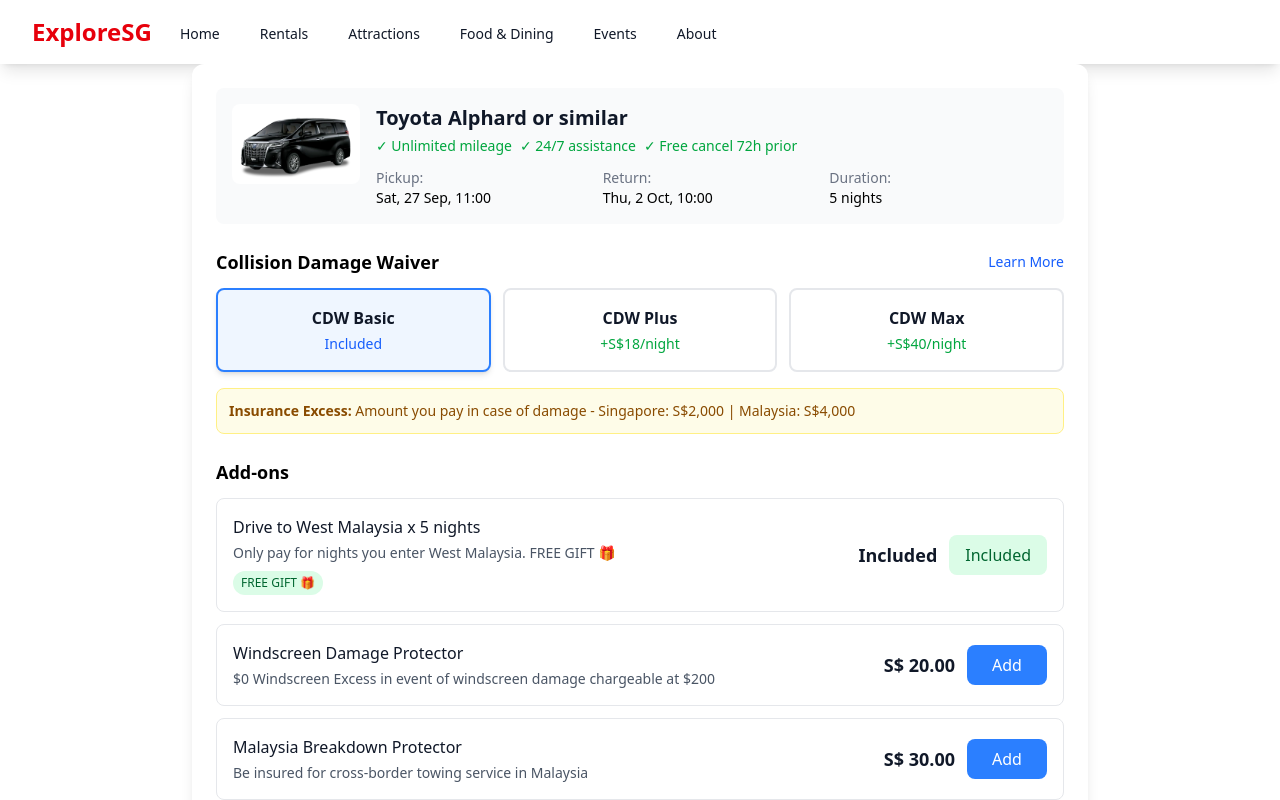
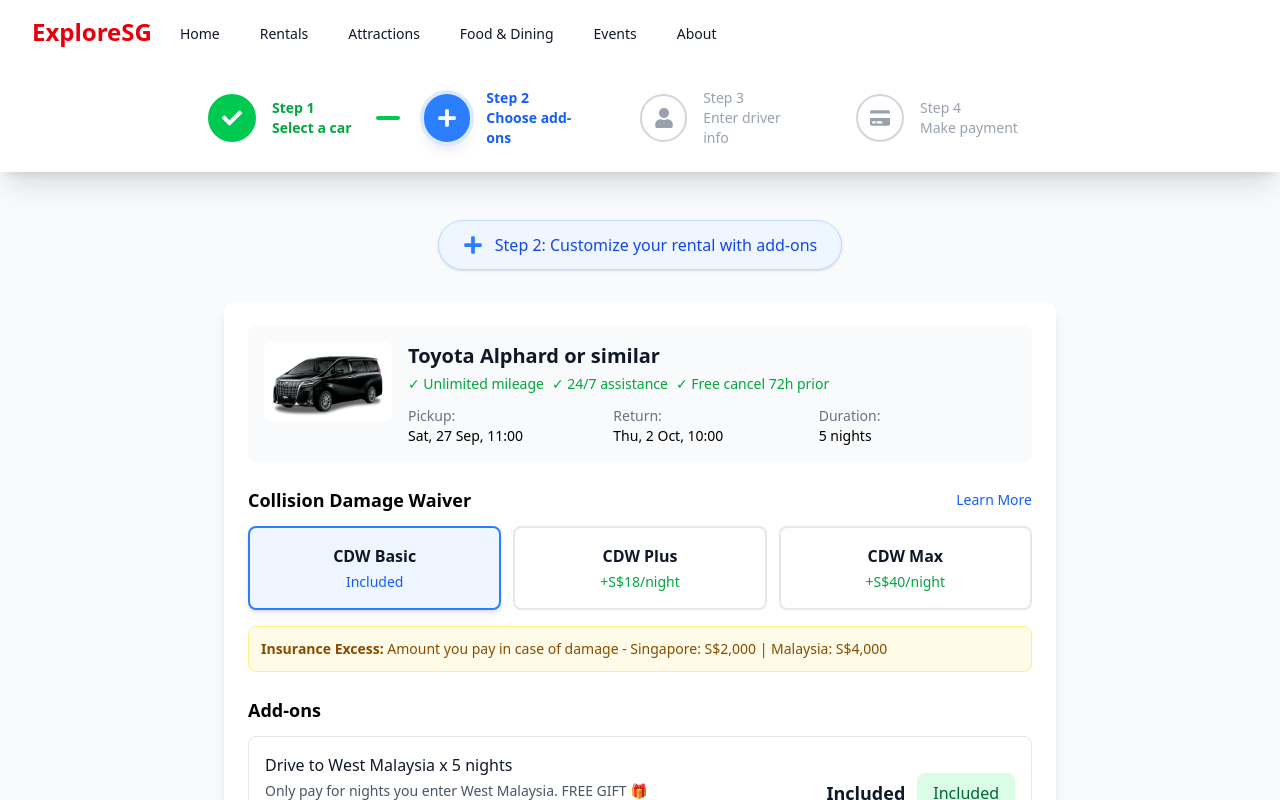
Before and after one commit to XploreSG/exploresg-frontend-service, a React (Vite) app: page /addon in a window 1280 px wide. Shown: the top 800 px of the page. Built offline with nearby package versions, Linux system fonts and the light colour scheme.

Commit message:
EXPLORE-3: Progress Card
Progress Card Updates

```diff
--- /dev/null
+++ b/src/components/Rentals/BookingProgress.tsx
@@ -0,0 +1,195 @@
+import React from "react";
+import { FaCheck, FaCar, FaPlus, FaUser, FaCreditCard } from "react-icons/fa";
+
+interface Step {
+  id: number;
+  title: string;
+  icon: React.ComponentType<{ className?: string }>;
+  status: "completed" | "current" | "upcoming";
+}
+
+interface BookingProgressProps {
+  currentStep: number;
+  className?: string;
+}
+
+const BookingProgress: React.FC<BookingProgressProps> = ({
+  currentStep,
+  className = "",
+}) => {
+  const steps: Step[] = [
+    {
+      id: 1,
+      title: "Select a car",
+      icon: FaCar,
+      status:
+        currentStep > 1
+          ? "completed"
+          : currentStep === 1
+            ? "current"
+            : "upcoming",
+    },
+    {
+      id: 2,
+      title: "Choose add-ons",
+      icon: FaPlus,
+      status:
+        currentStep > 2
+          ? "completed"
+          : currentStep === 2
+            ? "current"
+            : "upcoming",
+    },
+    {
+      id: 3,
+      title: "Enter driver info",
+      icon: FaUser,
+      status:
+        currentStep > 3
+          ? "completed"
+          : currentStep === 3
+            ? "current"
+            : "upcoming",
+    },
+    {
+      id: 4,
+      title: "Make payment",
+      icon: FaCreditCard,
+      status:
+        currentStep > 4
+          ? "completed"
+          : currentStep === 4
+            ? "current"
+            : "upcoming",
+    },
+  ];
+
+  const getStepClasses = (status: string) => {
+    switch (status) {
+      case "completed":
+        return {
+          circle: "bg-green-500 text-white border-green-500",
+          text: "text-green-600 font-semibold",
+          connector: "bg-green-500",
+        };
+      case "current":
+        return {
+          circle:
+            "bg-blue-500 text-white border-blue-500 ring-4 ring-blue-100 shadow-lg",
+          text: "text-blue-600 font-semibold",
+          connector: "bg-gray-300",
+        };
+      case "upcoming":
+        return {
+          circle: "bg-white text-gray-400 border-gray-300",
+          text: "text-gray-400",
+          connector: "bg-gray-300",
+        };
+      default:
+        return {
+          circle: "bg-white text-gray-400 border-gray-300",
+          text: "text-gray-400",
+          connector: "bg-gray-300",
+        };
+    }
+  };
+
+  const currentStepData = steps.find((s) => s.status === "current");
+
+  return (
+    <div className={`sticky top-0 z-10 bg-white shadow-xl ${className}`}>
+      <div className="mx-auto max-w-4xl px-4 py-6">
+        {/* Desktop Progress */}
+        <div className="hidden items-center justify-between sm:flex">
+          {steps.map((step, index) => {
+            const classes = getStepClasses(step.status);
+            const IconComponent = step.icon;
+
+            return (
+              <div key={step.id} className="flex flex-1 items-center">
+                {/* Step Circle */}
+                <div className="flex items-center">
+                  <div
+                    className={`flex h-12 w-12 items-center justify-center rounded-full border-2 transition-all duration-300 ${classes.circle}`}
+                  >
+                    {step.status === "completed" ? (
+                      <FaCheck className="h-5 w-5" />
+                    ) : (
+                      <IconComponent className="h-5 w-5" />
+                    )}
+                  </div>
+
+                  {/* Step Title */}
+                  <div className="ml-4">
+                    <p
+                      className={`text-sm transition-colors duration-300 ${classes.text}`}
+                    >
+                      Step {step.id}
+                    </p>
+                    <p
+                      className={`text-sm transition-colors duration-300 ${classes.text}`}
+                    >
+                      {step.title}
+                    </p>
+                  </div>
+                </div>
+
+                {/* Connector Line */}
+                {index < steps.length - 1 && (
+                  <div className="mx-6 flex-1">
+                    <div
+                      className={`h-1 rounded-full transition-colors duration-300 ${classes.connector}`}
+                    ></div>
+                  </div>
+                )}
+              </div>
+            );
+          })}
+        </div>
+
+        {/* Mobile Progress */}
+        <div className="sm:hidden">
+          <div className="mb-4 flex items-center justify-center">
+            {steps.map((step, index) => {
+              const classes = getStepClasses(step.status);
+
+              return (
+                <div key={step.id} className="flex items-center">
+                  <div
+                    className={`flex h-8 w-8 items-center justify-center rounded-full border-2 transition-all duration-300 ${classes.circle}`}
+                  >
+                    {step.status === "completed" ? (
+                      <FaCheck className="h-3 w-3" />
+                    ) : (
+                      <span className="text-xs font-bold">{step.id}</span>
+                    )}
+                  </div>
+
+                  {index < steps.length - 1 && (
+                    <div className="mx-1 w-8">
+                      <div
+                        className={`h-0.5 transition-colors duration-300 ${classes.connector}`}
+                      ></div>
+                    </div>
+                  )}
+                </div>
+              );
+            })}
+          </div>
+
+          {/* Current Step Title */}
+          {currentStepData && (
+            <div className="text-center">
+              <p className="text-sm font-semibold text-blue-600">
+                Step {currentStepData.id} of {steps.length}:{" "}
+                {currentStepData.title}
+              </p>
+            </div>
+          )}
+        </div>
+      </div>
+    </div>
+  );
+};
+
+export default BookingProgress;
--- a/src/components/Rentals/RentalAddOn.tsx
+++ b/src/components/Rentals/RentalAddOn.tsx
@@ -1,6 +1,8 @@
 import React, { useState, useEffect } from "react";
+import BookingProgress from "./BookingProgress";
+import { FaPlus } from "react-icons/fa";
 
-// Types
+// Types (keeping existing types)
 type AddOn = {
   id: string;
   name: string;
@@ -80,13 +82,13 @@ const RentalAddOn: React.FC = () => {
     luggage: 2,
     petFriendly: true,
     nights: 5,
-    basePrice: 250, // Base price per night
+    basePrice: 250,
   };
 
   const [selectedCDW, setSelectedCDW] = useState<string>("basic");
   const [selectedAddOns, setSelectedAddOns] = useState<Record<string, boolean>>(
     {
-      "malaysia-drive": true, // Pre-select included items
+      "malaysia-drive": true,
     },
   );
   const [total, setTotal] = useState<number>(0);
@@ -126,7 +128,23 @@ const RentalAddOn: React.FC = () => {
   };
 
   return (
-    <div className="mx-auto max-w-4xl rounded-xl bg-white p-6 shadow-lg">
+    <div className="min-h-screen bg-gray-50">
+      {/* Progress Steps - Step 2: Choose add-ons */}
+      <BookingProgress currentStep={2} />
+
+      <div className="py-12">
+        <div className="mx-auto max-w-4xl px-4 sm:px-6 lg:px-8">
+          {/* Current Step Indicator */}
+          <div className="mb-8 text-center">
+            <div className="inline-flex items-center rounded-full border border-blue-200 bg-blue-50 px-6 py-3 shadow-sm">
+              <FaPlus className="mr-3 h-5 w-5 text-blue-500" />
+              <span className="text-base font-medium text-blue-700">
+                Step 2: Customize your rental with add-ons
+              </span>
+            </div>
+          </div>
+
+          <div className="rounded-xl bg-white p-6 shadow-lg">
             {/* Car Information + Booking Details */}
             <div className="mb-6 flex items-start space-x-4 rounded-lg bg-gray-50 p-4">
               {/* Car Image */}
@@ -163,7 +181,9 @@ const RentalAddOn: React.FC = () => {
                   </div>
                   <div>
                     <span className="text-gray-500">Duration:</span>
-              <div className="font-medium">{bookingDetails.nights} nights</div>
+                    <div className="font-medium">
+                      {bookingDetails.nights} nights
+                    </div>
                   </div>
                 </div>
               </div>
@@ -172,7 +192,9 @@ const RentalAddOn: React.FC = () => {
             {/* CDW Selection */}
             <div className="mb-6">
               <div className="mb-3 flex items-center justify-between">
-          <h3 className="text-lg font-semibold">Collision Damage Waiver</h3>
+                <h3 className="text-lg font-semibold">
+                  Collision Damage Waiver
+                </h3>
                 <button className="text-sm text-blue-600 hover:underline">
                   Learn More
                 </button>
@@ -202,8 +224,8 @@ const RentalAddOn: React.FC = () => {
               {/* Insurance Excess Information */}
               <div className="mt-4 rounded-lg border border-yellow-200 bg-yellow-50 p-3">
                 <p className="text-sm text-yellow-800">
-            <strong>Insurance Excess:</strong> Amount you pay in case of damage
-            - Singapore: S$2,000 | Malaysia: S$4,000
+                  <strong>Insurance Excess:</strong> Amount you pay in case of
+                  damage - Singapore: S$2,000 | Malaysia: S$4,000
                 </p>
               </div>
             </div>
@@ -218,7 +240,9 @@ const RentalAddOn: React.FC = () => {
                     className="flex items-center justify-between rounded-lg border border-gray-200 p-4 transition-colors hover:bg-gray-50"
                   >
                     <div className="flex-1">
-                <div className="font-medium text-gray-900">{addon.name}</div>
+                      <div className="font-medium text-gray-900">
+                        {addon.name}
+                      </div>
                       <div className="mt-1 text-sm text-gray-600">
                         {addon.description}
                       </div>
@@ -267,7 +291,10 @@ const RentalAddOn: React.FC = () => {
                 <div className="flex justify-between">
                   <span>Car rental ({bookingDetails.nights} nights)</span>
                   <span>
-              S$ {(bookingDetails.basePrice * bookingDetails.nights).toFixed(2)}
+                    S${" "}
+                    {(bookingDetails.basePrice * bookingDetails.nights).toFixed(
+                      2,
+                    )}
                   </span>
                 </div>
 
@@ -275,13 +302,17 @@ const RentalAddOn: React.FC = () => {
                   <div className="flex justify-between">
                     <span>
                       Insurance upgrade (
-                {CDW_OPTIONS.find((opt) => opt.key === selectedCDW)?.label})
+                      {
+                        CDW_OPTIONS.find((opt) => opt.key === selectedCDW)
+                          ?.label
+                      }
+                      )
                     </span>
                     <span>
                       S${" "}
                       {(
-                  (CDW_OPTIONS.find((opt) => opt.key === selectedCDW)?.price ||
-                    0) * bookingDetails.nights
+                        (CDW_OPTIONS.find((opt) => opt.key === selectedCDW)
+                          ?.price || 0) * bookingDetails.nights
                       ).toFixed(2)}
                     </span>
                   </div>
@@ -307,7 +338,7 @@ const RentalAddOn: React.FC = () => {
 
             {/* Continue Button */}
             <button className="w-full rounded-lg bg-blue-600 py-4 text-lg font-semibold text-white shadow-lg transition-colors hover:bg-blue-700">
-        Continue to Payment
+              Continue to Driver Info
             </button>
 
             {/* Important Information Section */}
@@ -326,19 +357,22 @@ const RentalAddOn: React.FC = () => {
                 <li className="flex items-start">
                   <span className="mr-2 text-blue-500">•</span>
                   <span>
-              Entry to West Malaysia is allowed with daily surcharge of S$25
+                    Entry to West Malaysia is allowed with daily surcharge of
+                    S$25
                   </span>
                 </li>
                 <li className="flex items-start">
                   <span className="mr-2 text-blue-500">•</span>
                   <span>
-              Free cancellation & 100% refund if pickup is more than 72 hours
-              away
+                    Free cancellation & 100% refund if pickup is more than 72
+                    hours away
                   </span>
                 </li>
                 <li className="flex items-start">
                   <span className="mr-2 text-blue-500">•</span>
-            <span>Valid driving license required for at least 1 year</span>
+                  <span>
+                    Valid driving license required for at least 1 year
+                  </span>
                 </li>
               </ul>
 
@@ -347,6 +381,9 @@ const RentalAddOn: React.FC = () => {
               </button>
             </div>
           </div>
+        </div>
+      </div>
+    </div>
   );
 };
 
```
Lines whose indentation alone changed are shown as unchanged.
